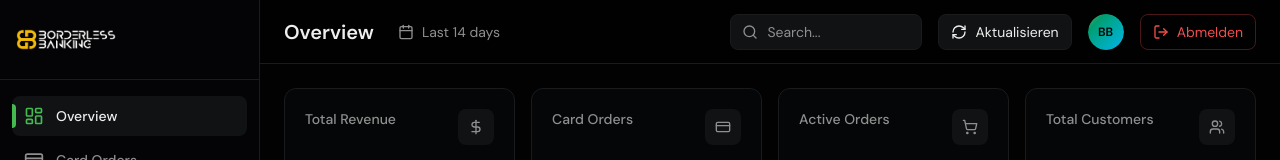
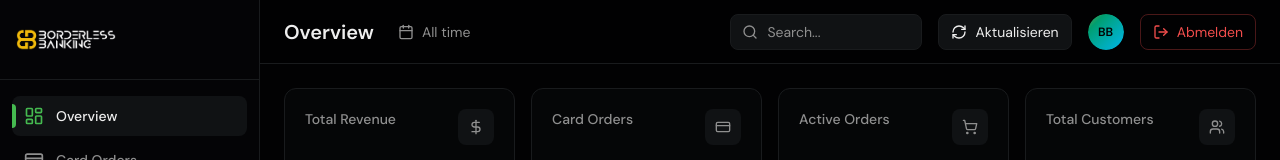
Before and after one commit to LumaCars/defrmaeddashboard, a Next.js app: page / in a window 1280 px wide. Shown: the top 160 px of the page. Built offline with nearby package versions, Linux system fonts and the light colour scheme; no server answers.

Commit message:
fix: change header period from "Last 14 days" to "All time"
Remove time restriction from dashboard data display.

```diff
--- a/components/dashboard/header.tsx
+++ b/components/dashboard/header.tsx
@@ -51,7 +51,7 @@ export function Header({ activeSection, onRefresh }: HeaderProps) {
         </h1>
         <div className="hidden md:flex items-center gap-2 text-sm text-muted-foreground">
           <Calendar className="w-4 h-4" />
-          <span>Last 14 days</span>
+          <span>All time</span>
         </div>
       </div>
 
```
